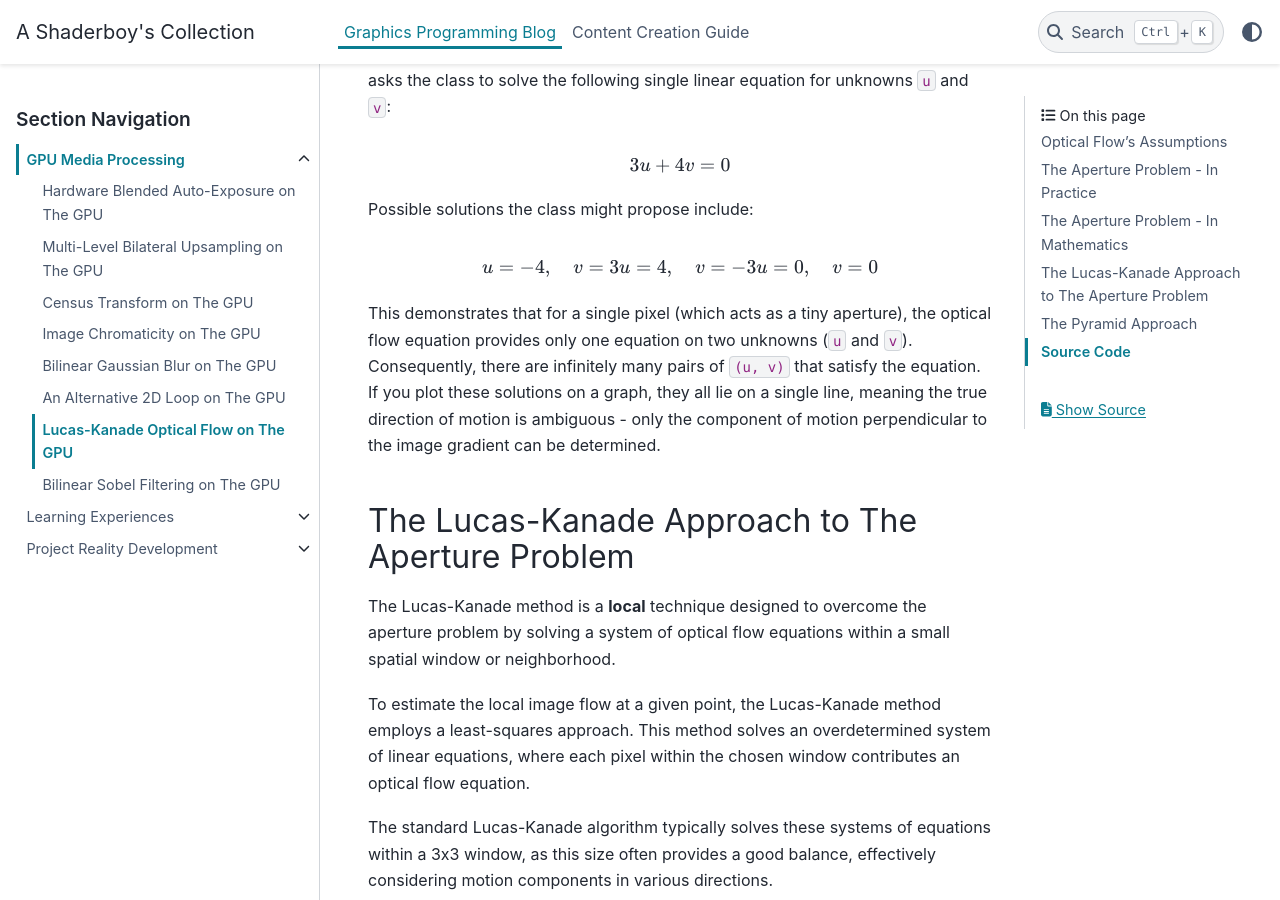
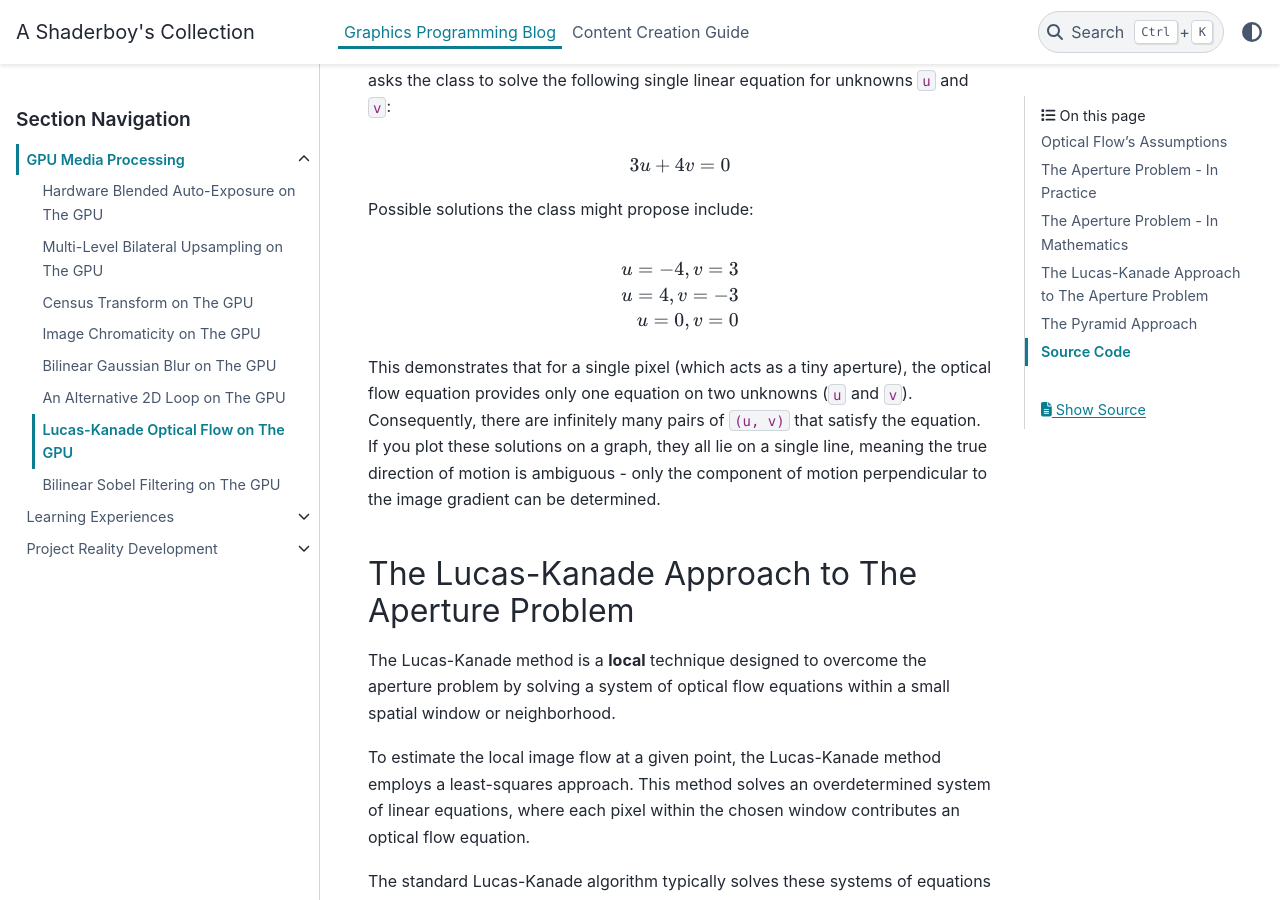
Before and after one commit to papadanku/papadanku.github.io, a Sphinx documentation site: the page built from doc/source/blog/gpu/opticalflow.rst, in a window 1280 px wide and 900 px high, scrolled down 3574 px. Built offline with Sphinx 7.4.7 and the PyData theme 0.15.4, drawn with Linux system fonts in a browser that asks for light colours.

Commit message:
Update opticalflow.rst

```diff
--- a/doc/source/blog/gpu/opticalflow.rst
+++ b/doc/source/blog/gpu/opticalflow.rst
@@ -111,9 +111,9 @@ Possible solutions the class might propose include:
 
 .. math::
 
-   u = -4, \quad v = 3
-   u = 4, \quad v = -3
-   u = 0, \quad v = 0
+   u = -4, v = 3\\
+   u = 4, v = -3\\
+   u = 0, v = 0
 
 This demonstrates that for a single pixel \(which acts as a tiny aperture\), the optical flow equation provides only one equation on two unknowns \(``u`` and ``v``\). Consequently, there are infinitely many pairs of ``(u, v)`` that satisfy the equation. If you plot these solutions on a graph, they all lie on a single line, meaning the true direction of motion is ambiguous - only the component of motion perpendicular to the image gradient can be determined.
 
```
